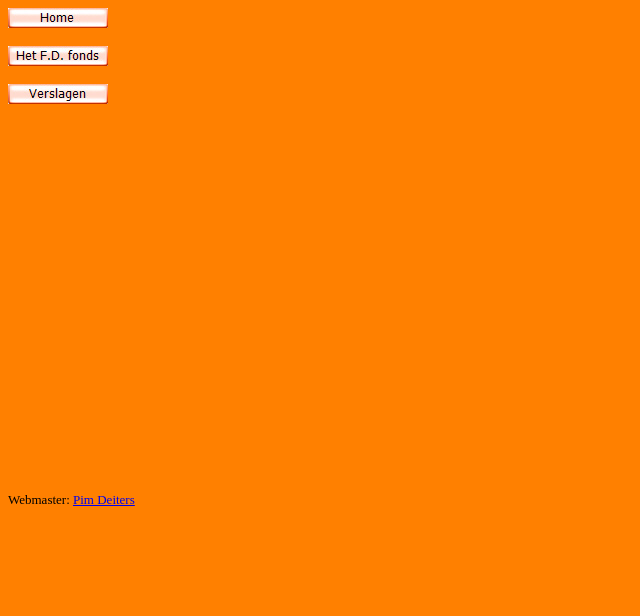
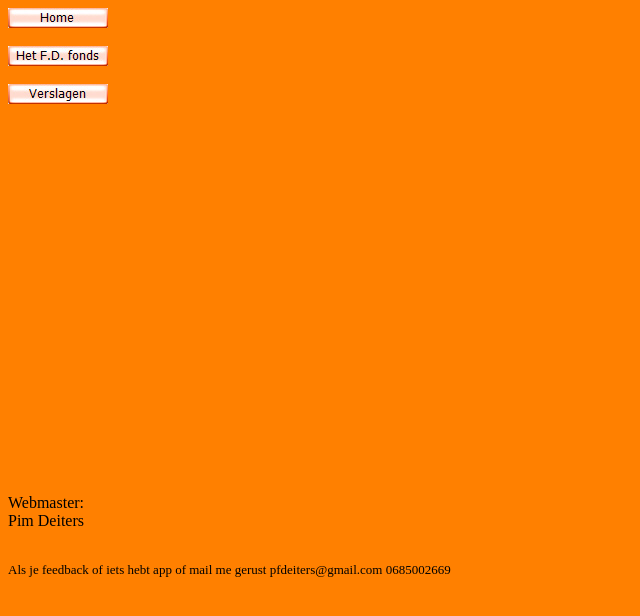
Before and after one commit to Pimfdeiters/DACSITE, a plain HTML site: page inhoud.htm in a window 1280 px wide. Shown: the whole page, without its empty margins (0-640 px from the left). Drawn offline with Linux system fonts and the light colour scheme.

Commit message:
Update inhoud.htm

```diff
--- a/inhoud.htm
+++ b/inhoud.htm
@@ -59,8 +59,12 @@ function FP_getObjectByID(id,o) {//v1.0
 <br>
 &nbsp;</p>
 <p>&nbsp;</p>
-<p><font size="2.5"><br>
-Webmaster: <a href="mailto:pfdeiters@gmail.com?subject=Deiters Site">Pim Deiters</a></font></p>
+<p><font size="3"><br>
+Webmaster: <br>
+<a>Pim Deiters</a></font></p>
+<p><font size="2"><br>
+Als je feedback of iets hebt app of mail me gerust pfdeiters@gmail.com
+0685002669
 
 </body>
 
```
